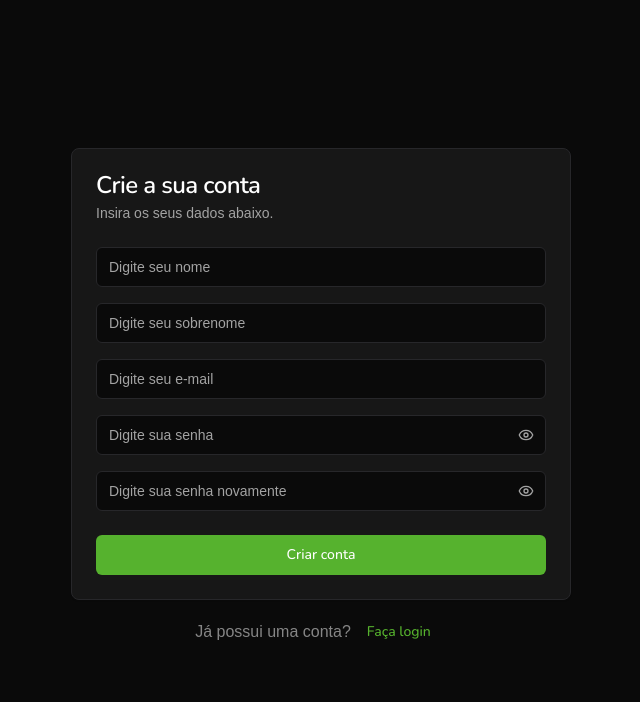
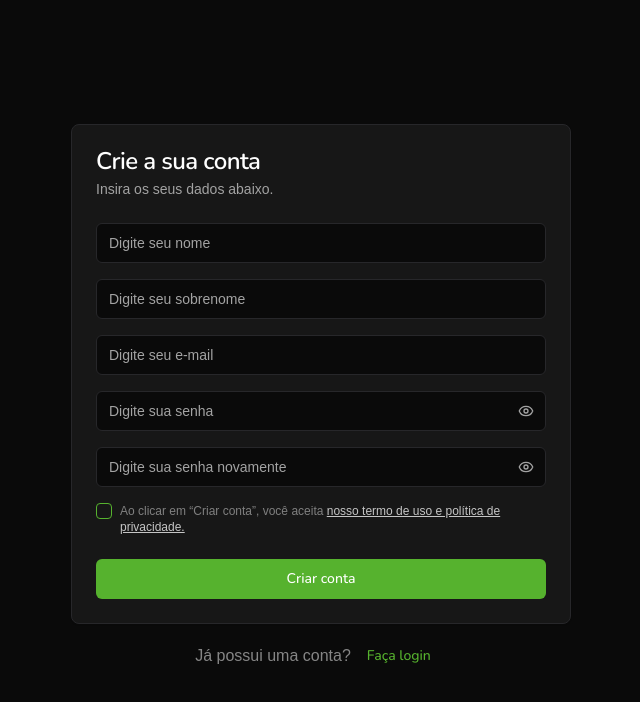
Before and after one commit to TamirisCss/finance-app-front, a React app: page /signup in a window 1280 px wide. Shown: the top 702 px of the page, without its empty margins (319-959 px from the left). Built offline with nearby package versions, Linux system fonts and the light colour scheme; the HTML template or start-up script is replaced by a standard one; a web font is replaced by a local one.

Commit message:
feat: add checkbox terms to sign up form

```diff
--- /dev/null
+++ b/src/components/ui/checkbox.jsx
@@ -0,0 +1,25 @@
+import * as React from 'react'
+import * as CheckboxPrimitive from '@radix-ui/react-checkbox'
+import { Check } from 'lucide-react'
+
+import { cn } from '@/lib/utils'
+
+const Checkbox = React.forwardRef(({ className, ...props }, ref) => (
+  <CheckboxPrimitive.Root
+    ref={ref}
+    className={cn(
+      'peer h-4 w-4 shrink-0 rounded-sm border border-primary ring-offset-background focus-visible:outline-none focus-visible:ring-2 focus-visible:ring-ring focus-visible:ring-offset-2 disabled:cursor-not-allowed disabled:opacity-50 data-[state=checked]:bg-primary data-[state=checked]:text-primary-foreground',
+      className
+    )}
+    {...props}
+  >
+    <CheckboxPrimitive.Indicator
+      className={cn('flex items-center justify-center text-current')}
+    >
+      <Check className="h-4 w-4" />
+    </CheckboxPrimitive.Indicator>
+  </CheckboxPrimitive.Root>
+))
+Checkbox.displayName = CheckboxPrimitive.Root.displayName
+
+export { Checkbox }
--- a/src/pages/signup.jsx
+++ b/src/pages/signup.jsx
@@ -11,6 +11,7 @@
 } from '@/components/ui/card'
 import { Input } from '@/components/ui/input'
 import PasswordInput from '@/components/password-input'
+import { Checkbox } from '@/components/ui/checkbox'
 
 const SignupPage = () => {
   return (
@@ -26,6 +27,20 @@
           <Input placeholder="Digite seu e-mail" />
           <PasswordInput />
           <PasswordInput placeholder="Digite sua senha novamente" />
+          <div className="items-top flex space-x-2">
+            <Checkbox id="terms" />
+            <div className="grid gap-1.5 leading-none">
+              <label
+                htmlFor="terms"
+                className="text-xs text-muted-foreground opacity-75"
+              >
+                Ao clicar em “Criar conta”, você aceita{' '}
+                <a href="#" className="text-white underline">
+                  nosso termo de uso e política de privacidade.
+                </a>
+              </label>
+            </div>
+          </div>
         </CardContent>
         <CardFooter>
           <Button className="w-full">Criar conta</Button>
```
